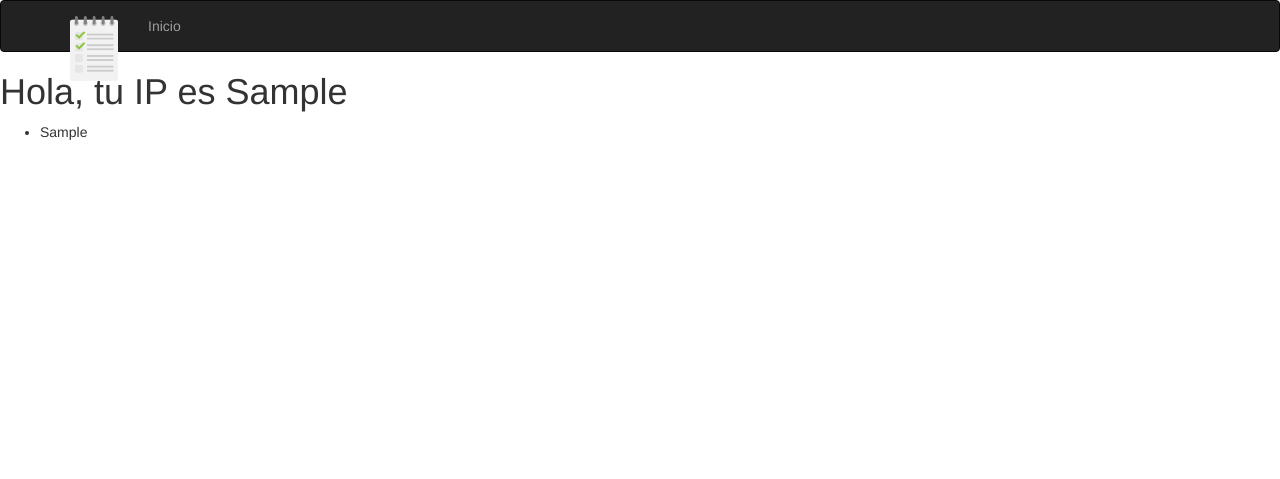
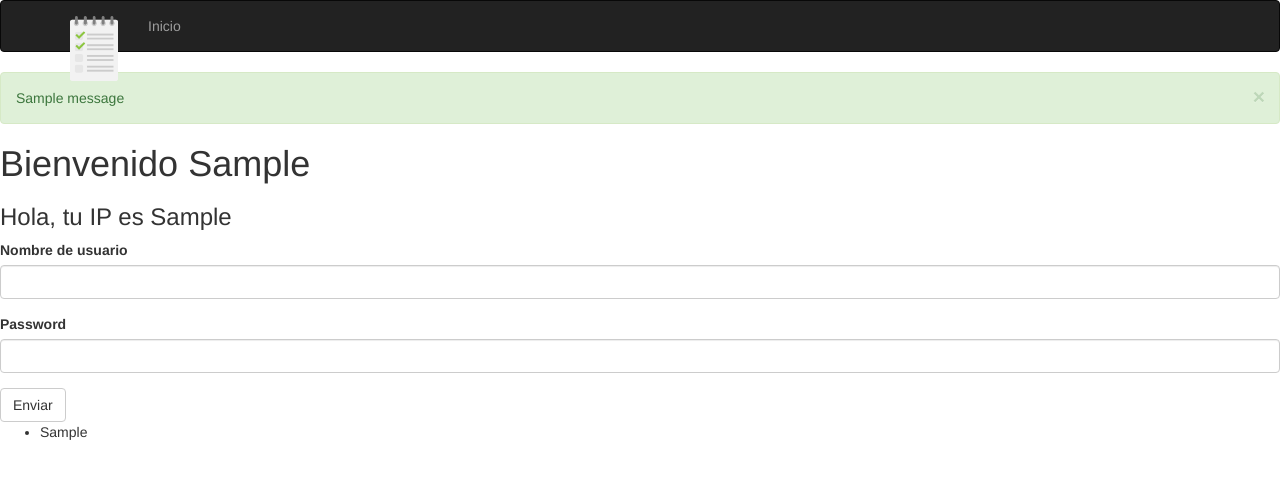
Before and after one commit to HugoGT/tasks-in-flask, a Flask app: template templates/hi.html in a window 1280 px wide. Shown: the top 479 px of the page. Run offline with Flask 2, Linux system fonts and the light colour scheme; the template is opened without the code that fills it: values that come from a table or form of the project are taken from there, most other values are stand-ins (such as "Sample title", 1, 10 or a date in 2020); one stand-in notice (Sample message) is shown; some libraries are stand-ins or nearby versions.

Commit message:
Creating the base for the login

```diff
--- /dev/null
+++ b/forms.py
@@ -0,0 +1,9 @@
+from flask_wtf import FlaskForm
+from wtforms.fields import StringField, PasswordField, SubmitField
+from wtforms.validators import DataRequired
+
+
+class LoginForm(FlaskForm):
+    username = StringField('Nombre de usuario', validators=[DataRequired()])
+    password = PasswordField('Password', validators=[DataRequired()])
+    submit = SubmitField('Enviar')
--- a/main.py
+++ b/main.py
@@ -1,5 +1,7 @@
-from flask import Flask, request, make_response, redirect, render_template
+from flask import Flask, request, make_response, redirect, render_template, session, url_for, flash
 from flask_bootstrap import Bootstrap
+from forms import LoginForm
+
 
 to_do_list = ['Hacer curso de Flask', 'Hacer la compra', 'Hacer examen de carrera']
 
@@ -25,17 +27,30 @@ def index():
     user_ip = request.remote_addr
 
     response = make_response(redirect('/welcome'))
-    response.set_cookie('user_ip', user_ip)
+    session['user_ip'] = user_ip
 
     return response
 
 
-@app.route('/welcome')
+@app.route('/welcome', methods=['GET', 'POST'])
 def greeting():
-    user_ip = request.cookies.get('user_ip')
+    user_ip = session.get('user_ip')
+    username = session.get('username')
+    login_form = LoginForm()
+
     context = {
         'user_ip': user_ip,
         'to_do_list': to_do_list,
+        'login_form': login_form,
+        'username': username,
     }
 
+    if login_form.validate_on_submit():
+        username = login_form.username.data
+        session['username'] = username
+
+        flash('Nombre de usuario registrado correctamente!')
+
+        return redirect(url_for('index'))
+
     return render_template('hi.html', **context)
--- a/templates/base.html
+++ b/templates/base.html
@@ -1,4 +1,5 @@
 {% extends 'bootstrap/base.html' %}
+
 {% block head %}
   {{ super() }}
   <title>
@@ -9,7 +10,21 @@
 {% block body %}
   {% block navbar %}
     {% include 'navbar.html' %}
-    {% block content %}
-    {% endblock content %}
   {% endblock navbar %}
+
+  {% for message in get_flashed_messages() %}
+    <div class="alert alert-success alert-dismissible">
+      <button type="button"
+              data-dismiss="alert"
+              class="close">
+        &times;
+      </button>
+      {{ message }}
+    </div>
+  {% endfor %}
+
+  {% block content %}  {% endblock content %}
+  {% block scripts %}
+    {{ super() }}
+  {% endblock scripts %}
 {% endblock body %}
--- a/templates/hi.html
+++ b/templates/hi.html
@@ -1,5 +1,6 @@
 {% extends 'base.html' %}
 {% import 'macros.html' as macros %}
+{% import 'bootstrap/wtf.html' as wtf%}
 
 {% block title %}
   {{ super() }}
@@ -7,11 +8,20 @@
 {% endblock title %}
 
 {% block content %}
-{% if user_ip %}
-  <h1>Hola, tu IP es {{ user_ip }}</h1>
-{% else %}
-  <a href="{{ url_for('index') }}">Ir a inicio</a>
-{% endif %}
+  {% if username %}
+    <h1>Bienvenido {{ username | capitalize }}</h1>
+  {% endif %}
+
+  {% if user_ip %}
+    <h3>Hola, tu IP es {{ user_ip }}</h3>
+  {% else %}
+    <a href="{{ url_for('index') }}">Ir a inicio</a>
+  {% endif %}
+
+  <div>
+    {{ wtf.quick_form(login_form) }}
+  </div>
+
   <ul>
     {% for to_do in to_do_list %}
       {{ macros.render_to_do(to_do) }}
```
